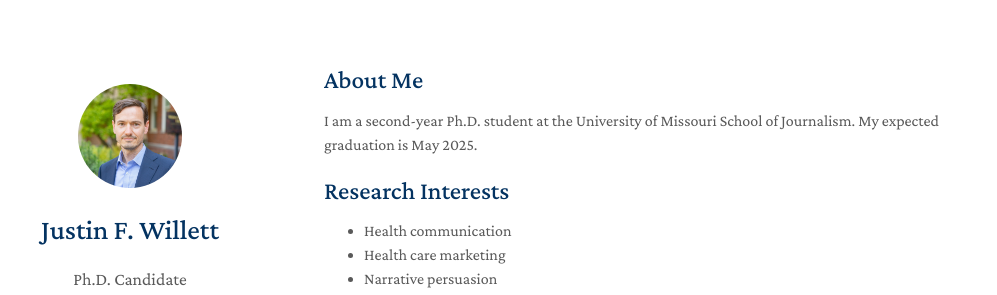
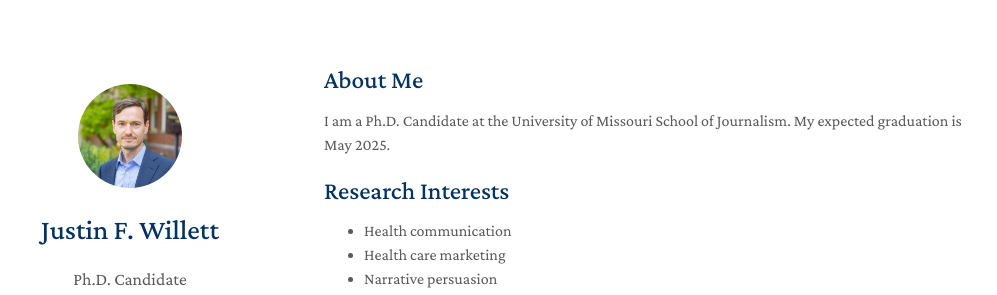
Before and after one commit to willettjf/willettjf.github.io, a Jekyll site: the page built from index.md, in a window 1280 px wide and 900 px high. Shown: the top 295 px of the window, without its empty margins (146-1143 px from the left). Built offline with Jekyll 4.4.1, drawn with Linux system fonts in a browser that asks for light colours; nearby versions of some CDN libraries; a style sheet for code colours, icons or effects is not loaded; our own code applies the rules of GitHub Pages for plain Markdown files.

Commit message:
Update index.md
Updated

```diff
--- a/index.md
+++ b/index.md
@@ -4,7 +4,7 @@ layout: homepage
 
 ## About Me
 
-I am a second-year Ph.D. student at the University of Missouri School of Journalism.  My expected graduation is May 2025.
+I am a Ph.D. Candidate at the University of Missouri School of Journalism.  My expected graduation is May 2025.
 
 ## Research Interests
 
```
